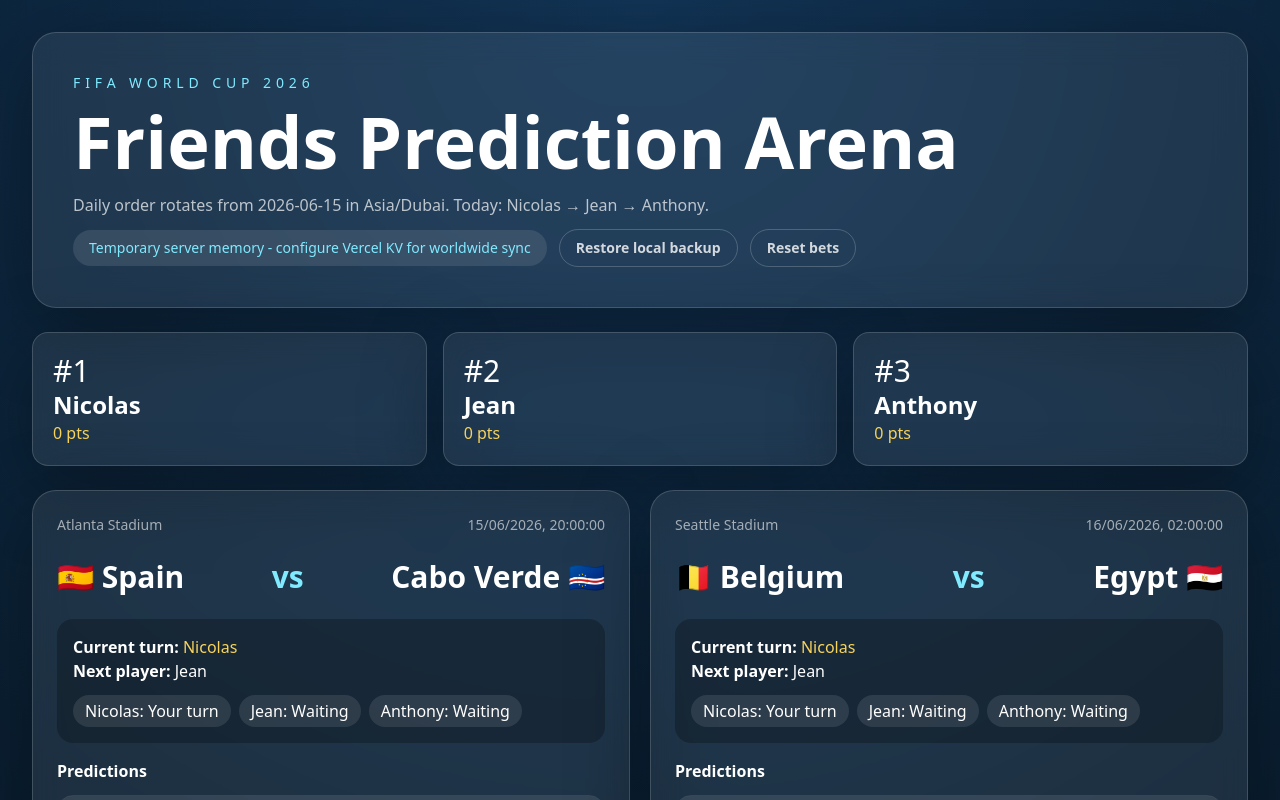
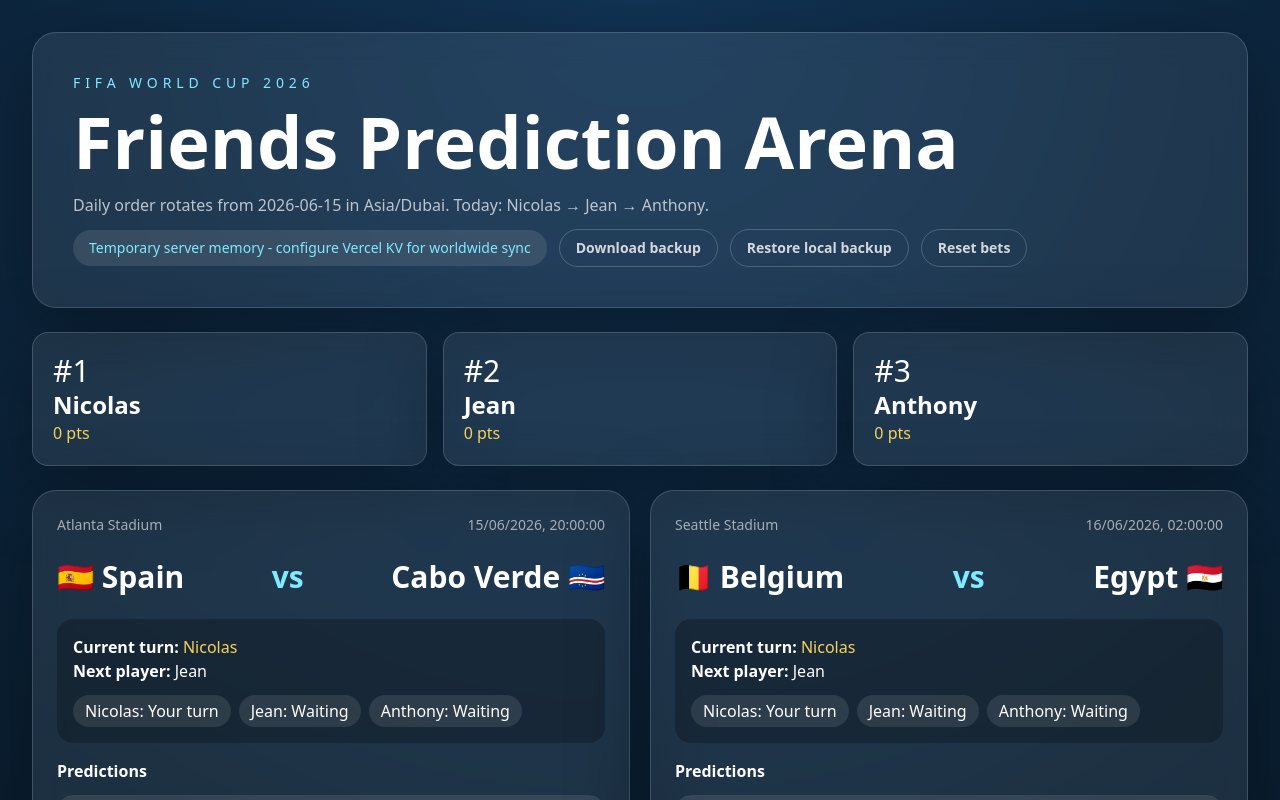
Before and after one commit to johndxb84-stack/WC2026, a Next.js app: page / in a window 1280 px wide. Shown: the top 800 px of the page. Built offline with nearby package versions, Linux system fonts and the light colour scheme.

Commit message:
Add prediction backup download

```diff
--- a/components/Dashboard.tsx
+++ b/components/Dashboard.tsx
@@ -149,6 +149,26 @@
     setSyncStatus('Local backup restored to shared store');
   }
 
+  async function downloadBackup() {
+    try {
+      const response = await fetch('/api/predictions', { cache: 'no-store' });
+      if (!response.ok) throw new Error('Could not download backup');
+      const backup = await response.json();
+      const blob = new Blob([JSON.stringify(backup, null, 2)], { type: 'application/json' });
+      const url = window.URL.createObjectURL(blob);
+      const link = document.createElement('a');
+      link.href = url;
+      link.download = `wc2026-predictions-backup-${new Date().toISOString().slice(0, 10)}.json`;
+      document.body.appendChild(link);
+      link.click();
+      link.remove();
+      window.URL.revokeObjectURL(url);
+      setSyncStatus('Backup downloaded');
+    } catch {
+      setSyncStatus('Could not download backup');
+    }
+  }
+
   async function resetPredictions() {
     setPredictions([]);
     window.localStorage.removeItem(storedPredictionsKey);
@@ -198,6 +218,7 @@
           <p className="mt-4 text-white/70">Daily order rotates from {model.referenceRotationDate} in {model.timezone}. Today: {model.order.join(' → ')}.</p>
           <div className="mt-3 flex flex-wrap items-center gap-3">
             <p className="rounded-full bg-white/10 px-4 py-2 text-sm text-flood">{syncStatus}</p>
+            <button className="rounded-full border border-white/20 px-4 py-2 text-sm font-bold text-white/80" onClick={downloadBackup} type="button">Download backup</button>
             <button className="rounded-full border border-white/20 px-4 py-2 text-sm font-bold text-white/80" onClick={restoreLocalBackup} type="button">Restore local backup</button>
             <button className="rounded-full border border-white/20 px-4 py-2 text-sm font-bold text-white/80" onClick={resetPredictions} type="button">Reset bets</button>
           </div>
```
Also changed, not shown: 1 other file (tests, documents, lock files or other folders).
